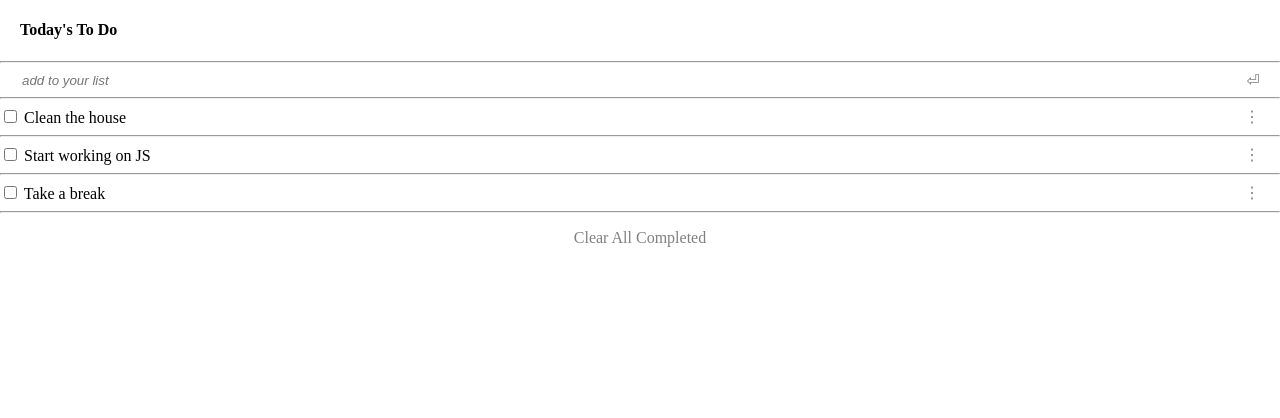
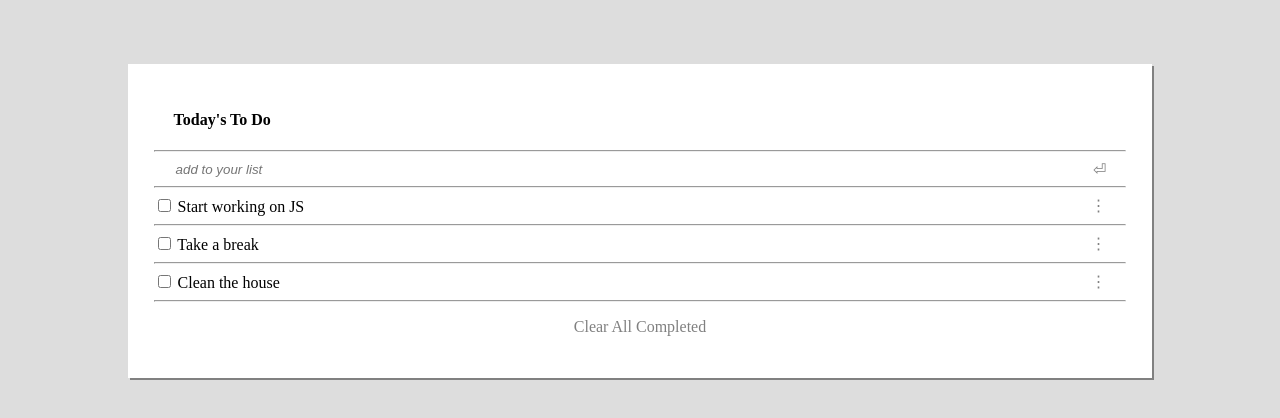
Before and after one commit to shakerAbuDrais/toDoList, a website built with webpack: page src/index.html in a window 1280 px wide. Built offline with nearby package versions, Linux system fonts and the light colour scheme.

Commit message:
Fix errors

```diff
--- a/src/index.js
+++ b/src/index.js
@@ -4,7 +4,7 @@ const tasks = [
   {
     description: 'Clean the house',
     completed: false,
-    index: 0,
+    index: 10,
   },
   {
     description: 'Start working on JS',
@@ -24,6 +24,8 @@ const btn = document.createElement('p');
 btn.classList.add('btn');
 btn.innerHTML = 'Clear All Completed';
 
+// eslint-disable-next-line no-nested-ternary
+tasks.sort((a, b) => ((a.index > b.index) ? 1 : ((b.index > a.index) ? -1 : 0)));
 tasks.forEach((el) => {
   window.addEventListener('load', (() => {
     toDoItem.innerHTML += `<input type="checkbox" id= ${el.index} name="item${el.index}" value="">
--- a/src/style.css
+++ b/src/style.css
@@ -1,5 +1,6 @@
 body {
   margin: 0;
+  background-color: #ddd;
 }
 
 #text {
@@ -7,7 +8,12 @@ body {
 }
 
 .todo {
-  width: 100%;
+  width: auto;
+  z-index: 100;
+  margin: 5% 10%;
+  background-color: white;
+  padding: 2%;
+  box-shadow: 2px 2px grey;
 }
 
 #dots {
```
Also changed, not shown: package.json (+8 -0 lines), 1 other file.
